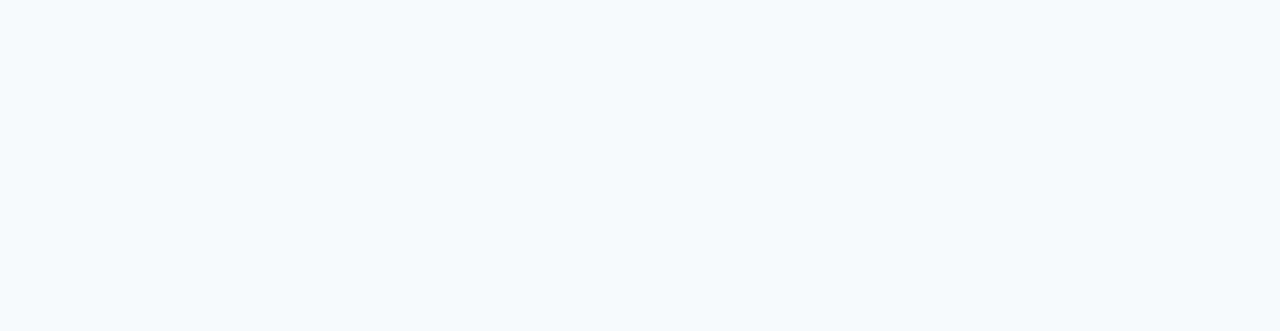
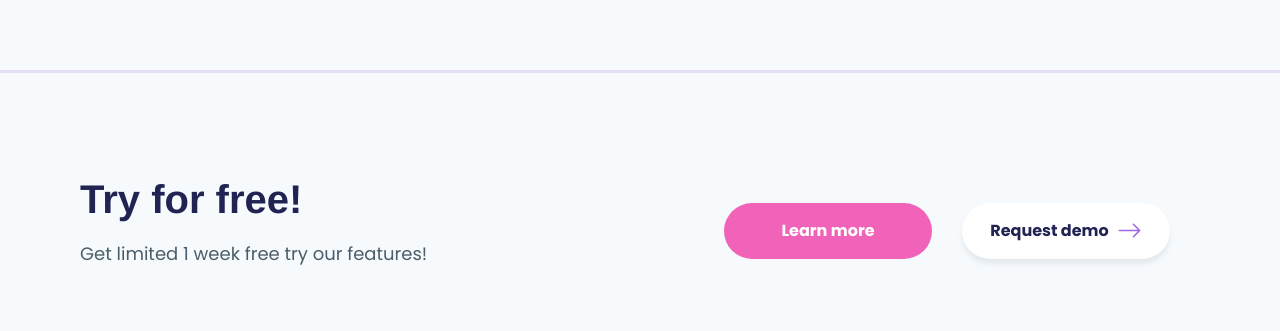
Before and after one commit to biagavirete/dw-landing_page, a React (Create React App) app: page / in a window 1280 px wide. Shown: the part 1506-1837 px from the top of the page. Before the commit the page ends 1523 px from the top, so only its background shows below. Built offline with nearby package versions, Linux system fonts and the light colour scheme.

Commit message:
feat: add hr to App

```diff
--- a/src/App.tsx
+++ b/src/App.tsx
@@ -3,6 +3,8 @@ import NavBar from './components/Navbar';
 import Hero from './components/Hero';
 import { Container } from './styles';
 import PinkArea from './components/PinkArea';
+import Features from './components/Features';
+import Bottom from './components/Bottom';
 
 function App() {
   return (
@@ -11,6 +13,9 @@ function App() {
         <NavBar />
         <Hero />
         <PinkArea />
+        <Features />
+        <hr />
+        <Bottom />
       </Container>
     </>
   );
--- a/src/styles.ts
+++ b/src/styles.ts
@@ -1,9 +1,20 @@
 import styled from 'styled-components';
 
 export const Container = styled.div`
-  max-width: 70rem;
+  width: 70rem;
   padding: 2.875rem 15rem;
   display: flex;
   flex-direction: column;
   justify-content: center;
+
+  hr {
+    margin-top: 6.2rem;
+    width: 100vw;
+    margin-left: -50vw;
+    position: relative;
+    left: 50%;
+    height: 3px;
+    background-color: rgba(156,105,226, 0.2);
+    border: none;
+  }
 `;
```
